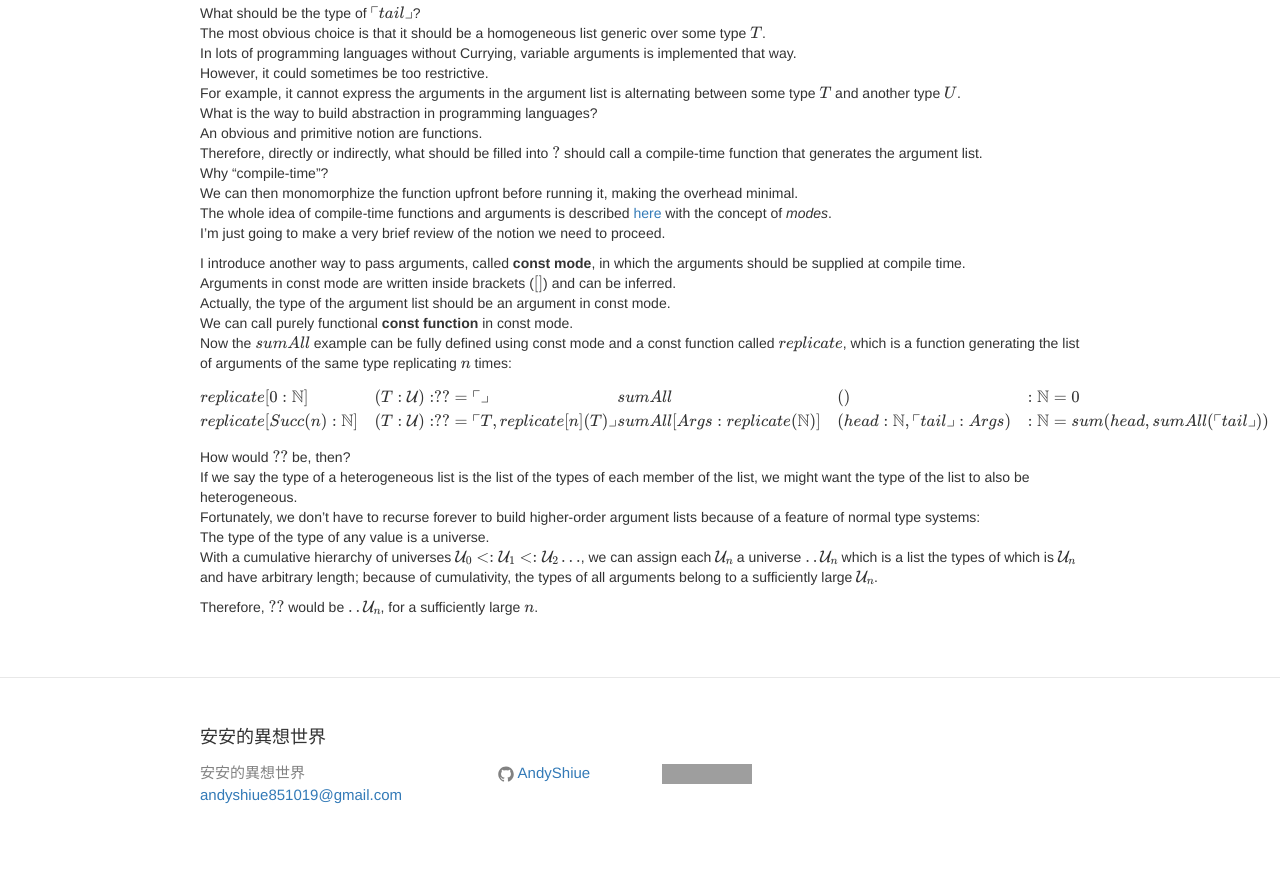
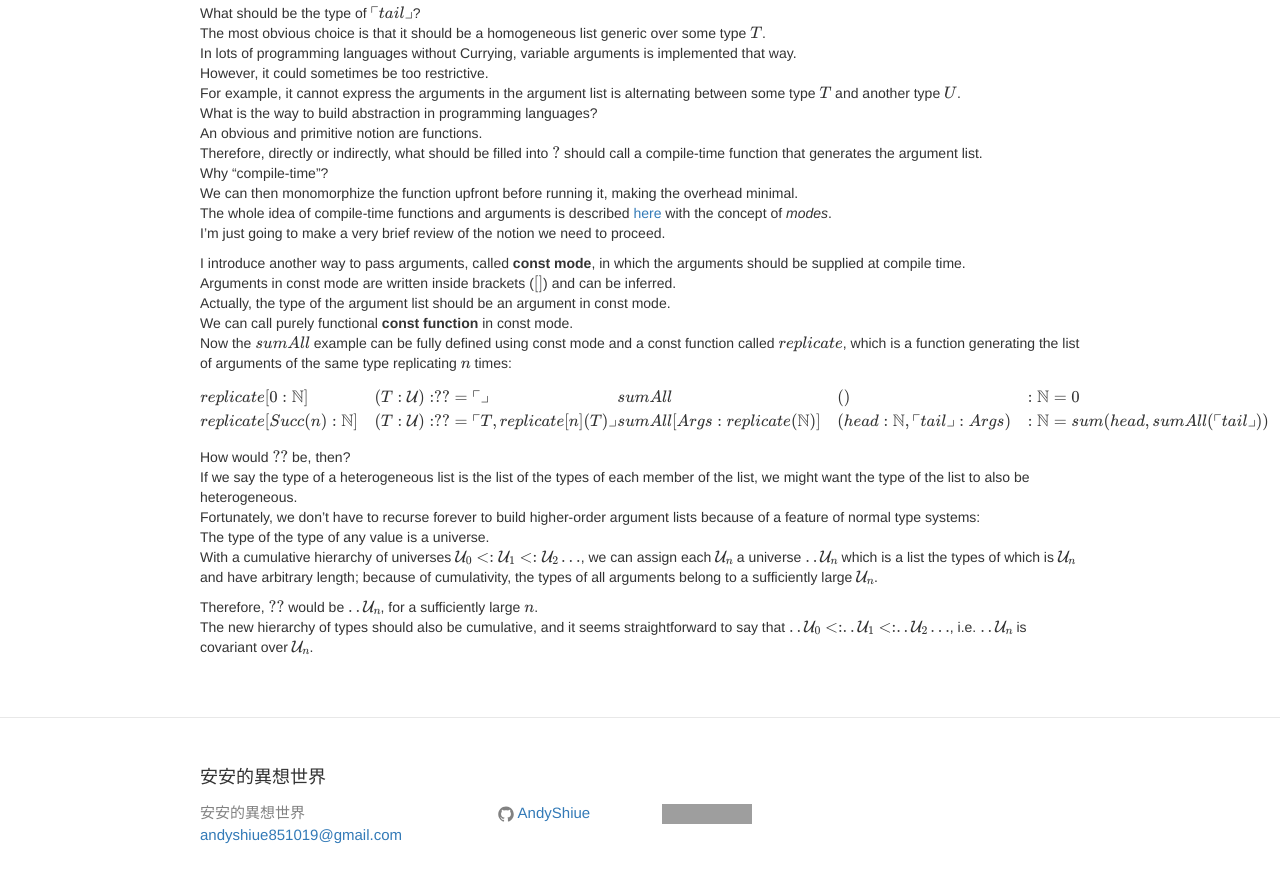
Before and after one commit to AndyShiue/AndyShiue.github.io, a Jekyll site: the page built from _posts/Ende/2016-10-11-hierarchies.md, in a window 1280 px wide and 900 px high, scrolled down 1180 px. Shown: the top 883 px of the window. Built offline with Jekyll 4.4.1, drawn with Linux system fonts in a browser that asks for light colours; formulas are drawn with MathJax 3; comment, search, counter and statistics services are not loaded; before the commit the page ends 2040 px from its top, so only the background shows below that; grey boxes are pictures that could not be loaded.

Commit message:
Update article.

```diff
--- a/_posts/Ende/2016-10-11-hierarchies.md
+++ b/_posts/Ende/2016-10-11-hierarchies.md
@@ -85,3 +85,4 @@ The type of the type of any value is a universe.
 With a cumulative hierarchy of universes \\(\mathcal{U}_0 <: \mathcal{U}_1 <: \mathcal{U}_2 ...\\), we can assign each \\(\mathcal{U}_n\\) a universe \\(..\mathcal{U}_n\\) which is a list the types of which is \\(\mathcal{U}_n\\) and have arbitrary length; because of cumulativity, the types of all arguments belong to a sufficiently large \\(\mathcal{U}_n\\).
 
 Therefore, \\(??\\) would be \\(..\mathcal{U}_n\\), for a sufficiently large \\(n\\).
+The new hierarchy of types should also be cumulative, and it seems straightforward to say that \\(..\mathcal{U}_0 <: ..\mathcal{U}_1 <: ..\mathcal{U}_2 ...\\), i.e. \\(..\mathcal{U}_n\\) is covariant over \\(\mathcal{U}_n\\).
```
